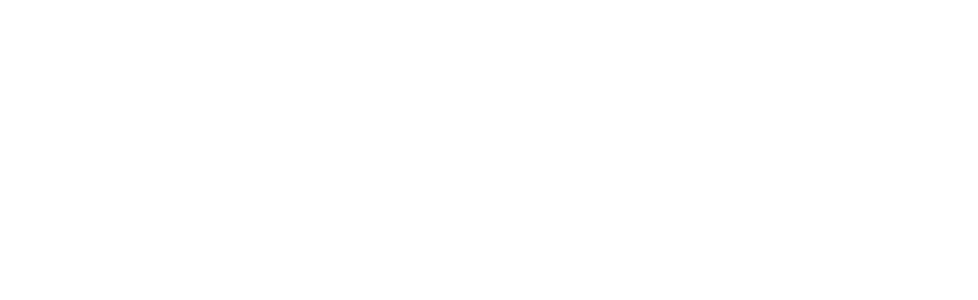
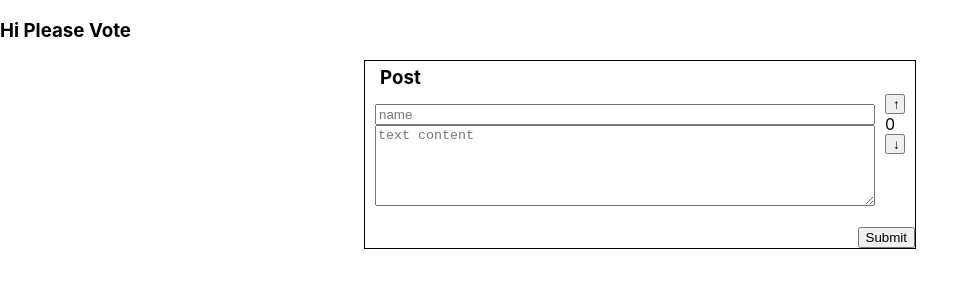
Before and after one commit to kenndai/CS110, a React (Create React App) app in the folder lab_4_chat_app/: page / in a window 1280 px wide. Shown: the top 300 px of the page, without its empty margins (0-978 px from the left). Built offline with nearby package versions, Linux system fonts and the light colour scheme.

Commit message:
created basic post component

```diff
--- a/lab_4_chat_app/public/index.html
+++ b/lab_4_chat_app/public/index.html
@@ -38,6 +38,5 @@
 
       To begin the development, run `npm start` or `yarn start`.
       To create a production bundle, use `npm run build` or `yarn build`.
-    -->
-  </body>
+    --></body>
 </html>
--- a/lab_4_chat_app/src/App.css
+++ b/lab_4_chat_app/src/App.css
@@ -0,0 +1,41 @@
+.arrows {
+	width: 20px;
+	height: 20px;
+	text-align: center;
+}
+
+.voting {
+	display: flex;
+	flex-direction: column;
+}
+
+.post-container {
+	width: 550px;
+	border: 1px black solid;
+	margin: auto;
+	flex-direction: row;
+}
+
+.post-title {
+	padding-left: 10px;
+	margin: 5px;
+}
+
+.post {
+	display: flex;
+	flex-direction: row;
+	justify-content: space-evenly;
+	padding-bottom: 10px;
+}
+
+.post-form {
+	width: 500px;
+	text-align: center;
+	display: flex;
+	flex-direction: column;
+	padding: 10px 0px;
+}
+
+.align-right {
+	text-align: right;
+}
--- a/lab_4_chat_app/src/App.js
+++ b/lab_4_chat_app/src/App.js
@@ -1,7 +1,14 @@
 import "./App.css";
+import Navbar from "./components/Navbar";
+import Post from "./components/Post";
 
 function App() {
-	return <div className="App"></div>;
+	return (
+		<>
+			<h3>Hi Please Vote</h3>
+			<Post />
+		</>
+	);
 }
 
 export default App;
--- /dev/null
+++ b/lab_4_chat_app/src/components/Form.jsx
@@ -0,0 +1,46 @@
+import React, { useState } from "react";
+
+function Form() {
+	const [formData, setFormData] = useState({
+		name: "",
+		textContent: "",
+	});
+
+	const { name, textContent } = formData;
+
+	const onChange = e => {
+		setFormData(prevState => ({
+			...prevState,
+			[e.target.name]: e.target.value,
+		}));
+	};
+
+	const onSubmit = e => {
+		e.preventDefault();
+	};
+
+	return (
+		<>
+			<form className="post-form" onSubmit={onSubmit}>
+				<input
+					type="text"
+					id="name"
+					name="name"
+					placeholder="name"
+					value={name}
+					onChange={onChange}
+				/>
+				<textarea
+					id="textContent"
+					name="textContent"
+					value={textContent}
+					placeholder="text content"
+					onChange={onChange}
+					rows={5}
+				/>
+			</form>
+		</>
+	);
+}
+
+export default Form;
--- /dev/null
+++ b/lab_4_chat_app/src/components/Navbar.js
@@ -0,0 +1,15 @@
+import React from "react";
+
+function Navbar() {
+	return (
+		<nav>
+			<ul>
+				<li>Home</li>
+				<li>Contact</li>
+				<li>About</li>
+			</ul>
+		</nav>
+	);
+}
+
+export default Navbar;
--- /dev/null
+++ b/lab_4_chat_app/src/components/Post.jsx
@@ -0,0 +1,22 @@
+import React from "react";
+import Form from "./Form";
+import Vote from "./Votes";
+
+function Post() {
+	return (
+		<>
+			<div className="post-container">
+				<h3 className="post-title">Post</h3>
+				<div className="post">
+					<Form />
+					<Vote />
+				</div>
+				<div className="align-right">
+					<button className="submit-btn">Submit</button>
+				</div>
+			</div>
+		</>
+	);
+}
+
+export default Post;
--- /dev/null
+++ b/lab_4_chat_app/src/components/Votes.jsx
@@ -0,0 +1,21 @@
+import React, { useState } from "react";
+
+function Vote() {
+	const [votes, setVotes] = useState(0);
+
+	return (
+		<>
+			<div className="voting">
+				<button className="arrows" onClick={() => setVotes(votes + 1)}>
+					&uarr;
+				</button>
+				<span>{votes}</span>
+				<button className="arrows" onClick={() => setVotes(votes - 1)}>
+					&darr;
+				</button>
+			</div>
+		</>
+	);
+}
+
+export default Vote;
```
Lines whose indentation alone changed are shown as unchanged.
